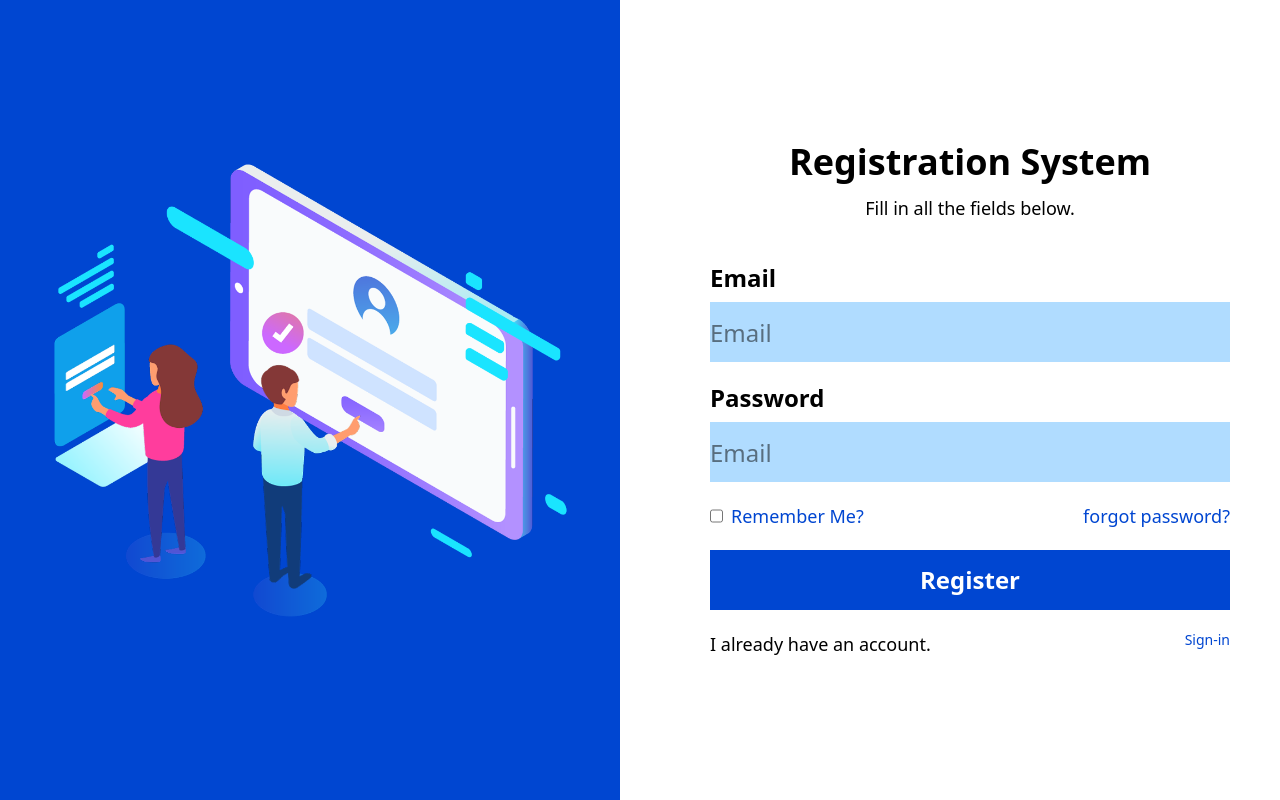
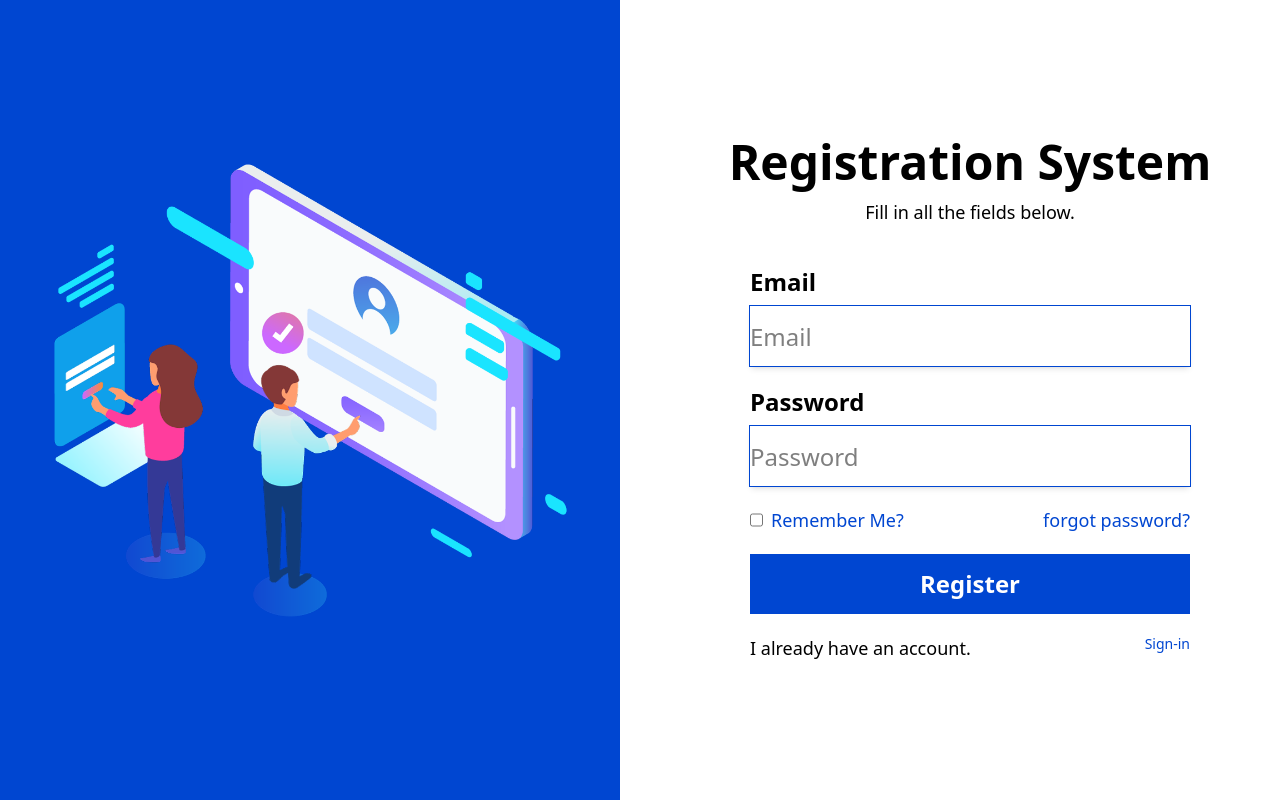
Before and after one commit to Hacks-coder/business-management-project, a SvelteKit app in the folder app/: page /register in a window 1280 px wide. Built offline with nearby package versions, Linux system fonts and the light colour scheme.

Commit message:
edited the input field

```diff
--- a/app/src/app.css
+++ b/app/src/app.css
@@ -5,4 +5,5 @@
     --color-skyBlue: #B0DCFF;
     --color-lightPink: #E2DCFE;
     --color-blue: #0046D1;
+    --color-white: #FFFFFF;
 }
--- a/app/src/components/Buttons/Fill.svelte
+++ b/app/src/components/Buttons/Fill.svelte
@@ -1,5 +1,5 @@
 <script>
-    let {text, className = "bg-blue font-bold font-main text-white w-80 h-10 @4xl:w-130 @4xl:h-15"} = $props();
+    let {text, className = "bg-blue font-bold font-main text-white w-80 h-10 @4xl:w-110 @4xl:h-15"} = $props();
 </script>
 
 <button class={className}>{text}</button>
--- a/app/src/components/Texts/Title.svelte
+++ b/app/src/components/Texts/Title.svelte
@@ -1,5 +1,5 @@
 <script>
-    let {text, className = "text-xl font-bold font-main @xl:text-2xl @3xl:text-4xl"} = $props();
+    let {text, className = "text-2xl font-bold font-main @xl:text-3xl @3xl:text-5xl"} = $props();
 </script>
 
 
--- a/app/src/routes/(auth)/login/+page.svelte
+++ b/app/src/routes/(auth)/login/+page.svelte
@@ -4,7 +4,7 @@
 	import Small from './../../../components/Texts/Small.svelte';
 </script>
 
-<div class="text-center space-y-3">
+<div class="text-center">
     <Title text = "Login System" />
     <Small text = "Fill in all the fields below." />
 </div>
@@ -13,7 +13,7 @@
 <form action="" class="flex flex-col gap-5 mt-10 @3xl:text-2xl">
     <div class="flex flex-col gap-2">
         <label for="" class="font-krona font-bold text-md">Email</label>
-        <input type="text" placeholder="Email" class="w-80 h-10 bg-skyBlue focus:outline-blue @4xl:w-130 @4xl:h-15">
+        <input type="text" placeholder="Email" class="w-80 h-10 focus:outline-blue @4xl:w-130 @4xl:h-15">
     </div>
     <div class="flex flex-col gap-2">
         <label for="" class="font-krona font-bold text-md">Password</label>
--- a/app/src/routes/(auth)/register/+page.svelte
+++ b/app/src/routes/(auth)/register/+page.svelte
@@ -13,11 +13,11 @@
 <form action="" class="flex flex-col gap-5 mt-10 @3xl:text-2xl">
     <div class="flex flex-col gap-2">
         <label for="" class="font-krona font-bold text-md">Email</label>
-        <input type="text" placeholder="Email" class="w-80 h-10 bg-skyBlue focus:outline-blue @4xl:w-130 @4xl:h-15">
+        <input type="email" placeholder="Email" class="w-80 h-10 bg-white shadow-md outline-1 outline-blue focus:outline-blue @4xl:w-110 @4xl:h-15">
     </div>
     <div class="flex flex-col gap-2">
         <label for="" class="font-krona font-bold text-md">Password</label>
-        <input type="text" placeholder="Email" class="w-80 h-10 bg-skyBlue focus:outline-blue @4xl:w-130 @4xl:h-15">
+        <input type="text" placeholder="Password" class="w-80 h-10 shadow-md outline-1 outline-blue focus:outline-blue @4xl:w-110 @4xl:h-15">
     </div>
     <div class="flex justify-between text-blue">
         <div class="flex gap-2"><input type="checkbox"><Small text = "Remember Me?" /></div>
```
